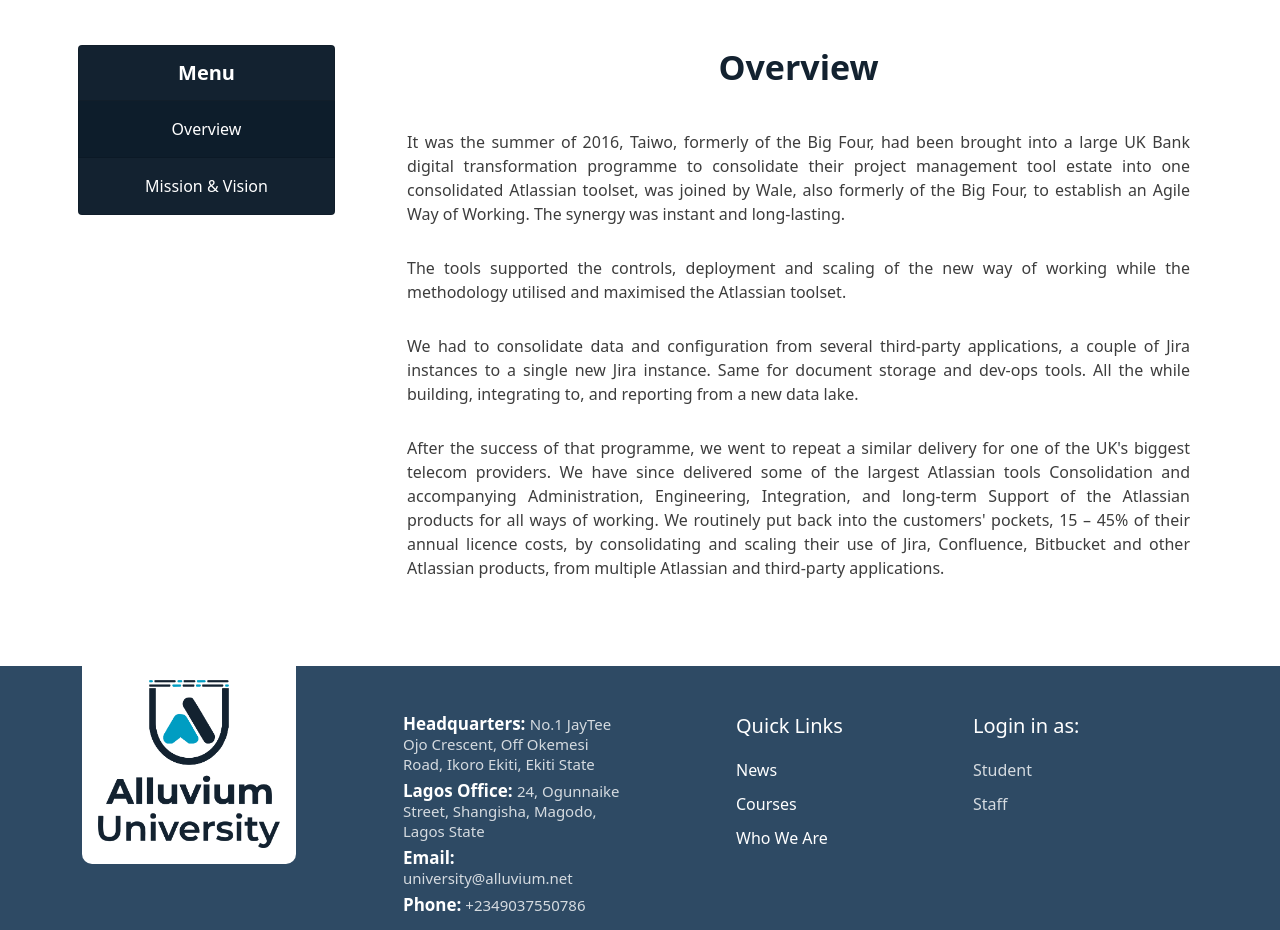
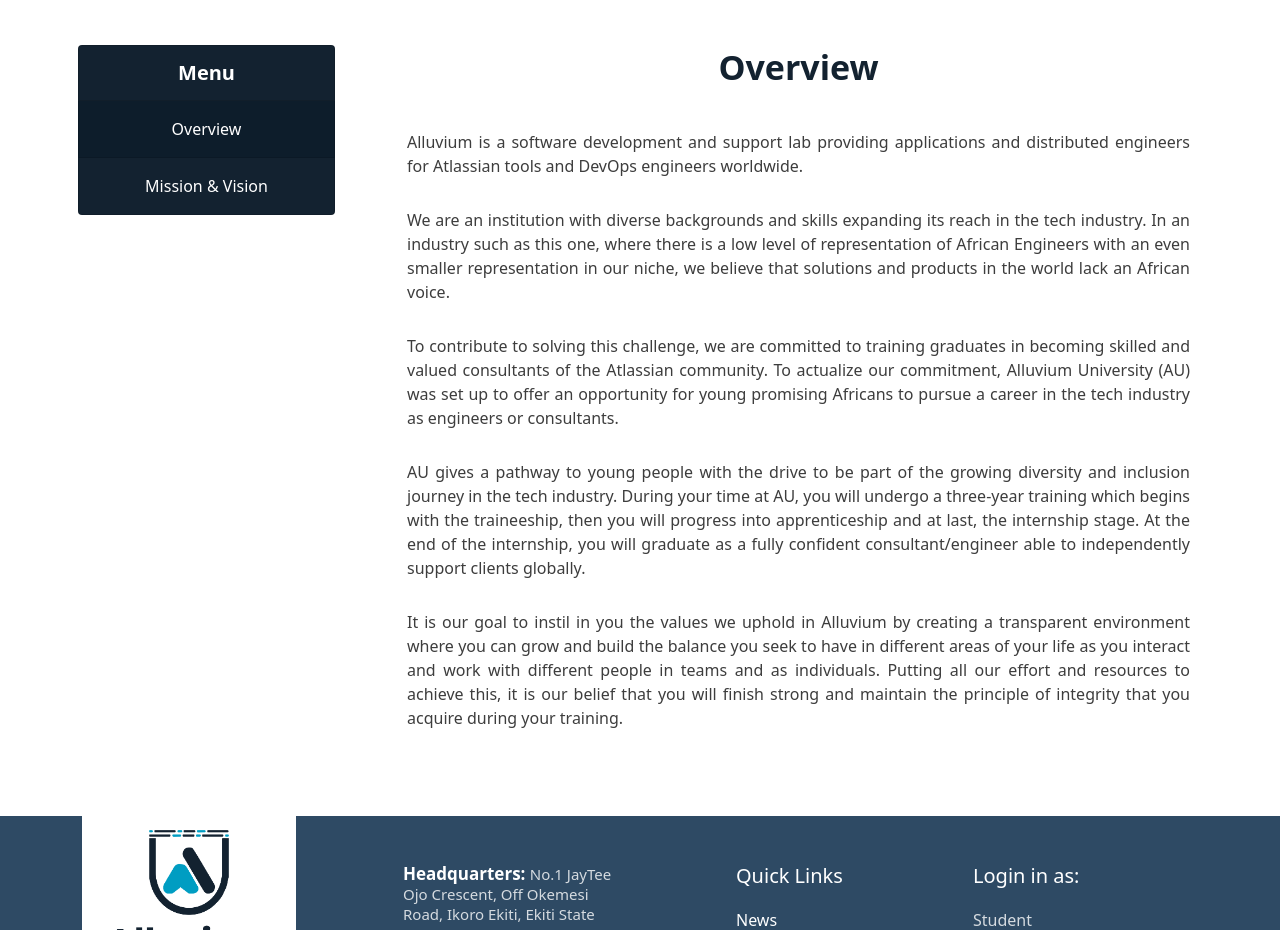
Before and after one commit to Alluvium-Admin/alluvium-university, a Next.js app: page /who-we-are in a window 1280 px wide. Shown: the part 880-1810 px from the top of the page. Built offline with nearby package versions, Linux system fonts and the light colour scheme.

Commit message:
updated overview and who we are background image

```diff
--- a/pages/who-we-are.tsx
+++ b/pages/who-we-are.tsx
@@ -41,10 +41,11 @@
                 <h2 className="text-center">Overview</h2>
             </div>
             <div className={styles.contentSection}>
-                <p>It was the summer of 2016, Taiwo, formerly of the Big Four, had been brought into a large UK Bank digital transformation programme to consolidate their project management tool estate into one consolidated Atlassian toolset, was joined by Wale, also formerly of the Big Four, to establish an Agile Way of Working. The synergy was instant and long-lasting.</p>
-                <p>The tools supported the controls, deployment and scaling of the new way of working while the methodology utilised and maximised the Atlassian toolset.</p>
-                <p>We had to consolidate data and configuration from several third-party applications, a couple of Jira instances to a single new Jira instance. Same for document storage and dev-ops tools. All the while building, integrating to, and reporting from a new data lake.</p>
-                <p>After the success of that programme, we went to repeat a similar delivery for one of the UK&apos;s biggest telecom providers. We have since delivered some of the largest Atlassian tools Consolidation and accompanying Administration, Engineering, Integration, and long-term Support of the Atlassian products for all ways of working. We routinely put back into the customers&apos; pockets, 15 – 45% of their annual licence costs, by consolidating and scaling their use of Jira, Confluence, Bitbucket and other Atlassian products, from multiple Atlassian and third-party applications.</p>
+                <p>Alluvium is a software development and support lab providing applications and distributed engineers for Atlassian tools and DevOps engineers worldwide.</p>
+                <p>We are an institution with diverse backgrounds and skills expanding its reach in the tech industry. In an industry such as this one,  where there is a low level of representation of African Engineers with an even smaller representation in our niche, we believe that solutions and products in the world lack an African voice.</p>
+                <p>To contribute to solving this challenge, we are committed to training graduates in becoming skilled and valued consultants of the Atlassian community. To actualize our commitment, Alluvium University (AU) was set up to offer an opportunity for young promising Africans to pursue a career in the tech industry as engineers or consultants.</p>
+                <p>AU gives a pathway to young people with the drive to be part of the growing diversity and inclusion journey in the tech industry. During your time at AU, you will undergo a three-year training which begins with the traineeship, then you will progress into apprenticeship and at last, the internship stage. At the end of the internship, you will graduate as a fully confident consultant/engineer able to independently support clients globally.</p>
+                <p>It is our goal to instil in you the values we uphold in Alluvium by creating a transparent environment where you can grow and build the balance you seek to have in different areas of your life as you interact and work with different people in teams and as individuals. Putting all our effort and resources to achieve this, it is our belief that you will finish strong and maintain the principle of integrity that you acquire during your training.</p>
             </div>
         </div>
     )
```
Also changed, not shown: public/images/colledge.png.
